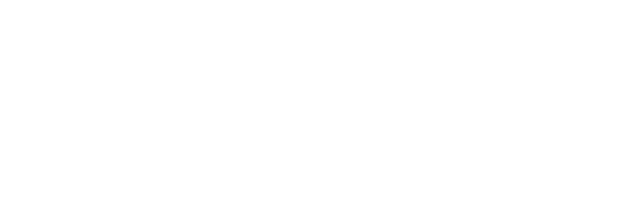
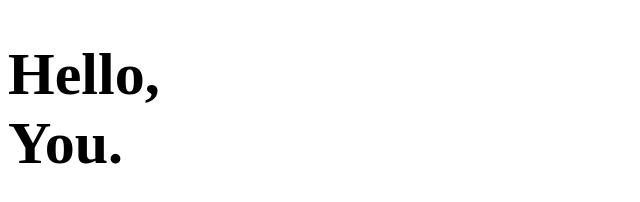
Before and after one commit to cjhudson55/git-exercise, a plain HTML site: page index.html in a window 1280 px wide. Shown: the whole page, without its empty margins (0-640 px from the left). Drawn offline with Linux system fonts and the light colour scheme.

Commit message:
H1 and stylised the text

```diff
--- a/index.html
+++ b/index.html
@@ -8,6 +8,9 @@
     <title>Document</title>
 </head>
 <body>
-
+    <h1>
+        Hello, <br>
+        <span>You.</span>
+    </h1>
 </body>
 </html>
--- a/style.css
+++ b/style.css
@@ -0,0 +1,8 @@
+h1 {
+    font-family: 'Times New Roman', Times, serif;
+    font-size: 60px;
+}
+
+span {
+    font-weight: bold;
+}
```
